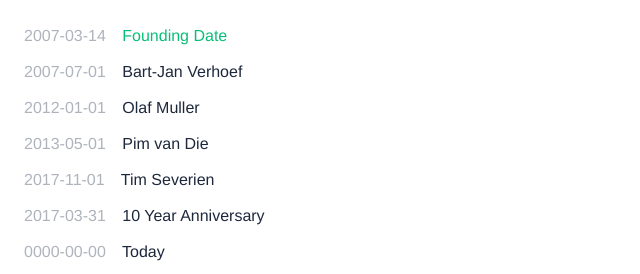
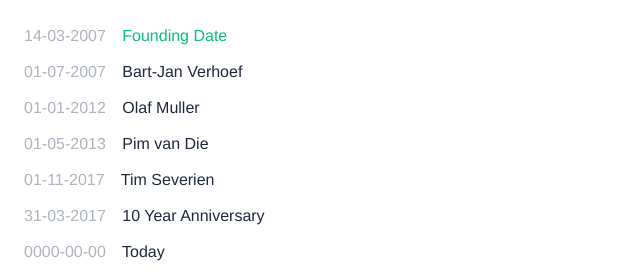
Before and after one commit to vicompany/vicademy-logo, a website: page src/templates/index.html in a window 1280 px wide. Shown: the top 274 px of the page, 0-640 px from the left. Drawn offline with Linux system fonts and the light colour scheme; files that its build step writes are made by us from their sources; files whose address does not match are found by name.

Commit message:
Change date formatting for users

```diff
--- a/src/templates/index.html
+++ b/src/templates/index.html
@@ -19,37 +19,37 @@
             <ul class="navigation__list">
                 <li class="navigation__item">
                     <button class="anchor is-active js-preset-button" data-date="2007-03-14">
-                        <span class="navigation__date">2007-03-14</span>
+                        <time class="navigation__date" timestamp="2007-03-14">14-03-2007</time>
                         Founding Date
                     </button>
                 </li>
                 <li class="navigation__item">
                     <button class="anchor js-preset-button" data-date="2007-07-01" data-image="assets/images/backgrounds/2007-07-01.jpg">
-                        <span class="navigation__date">2007-07-01</span>
+                        <time class="navigation__date" timestamp="2007-07-01">01-07-2007</time>
                         Bart-Jan Verhoef
                     </button>
                 </li>
                 <li class="navigation__item">
                     <button class="anchor js-preset-button" data-date="2012-01-01" data-image="assets/images/backgrounds/2012-01-01.jpg">
-                        <span class="navigation__date">2012-01-01</span>
+                        <time class="navigation__date" timestamp="2012-01-01">01-01-2012</time>
                         Olaf Muller
                     </button>
                 </li>
                 <li class="navigation__item">
                     <button class="anchor js-preset-button" data-date="2013-05-01">
-                        <span class="navigation__date">2013-05-01</span>
+                        <time class="navigation__date" timestamp="2013-05-01">01-05-2013</time>
                         Pim van Die
                     </button>
                 </li>
                 <li class="navigation__item">
                     <button class="anchor js-preset-button" data-date="2017-11-01" data-image="assets/images/backgrounds/2017-11-01.jpg">
-                        <span class="navigation__date">2017-11-01</span>
+                        <time class="navigation__date" timestamp="2017-11-01">01-11-2017</time>
                         Tim Severien
                     </button>
                 </li>
                 <li class="navigation__item">
                     <button class="anchor js-preset-button" data-date="2017-03-31" data-image="assets/images/backgrounds/2017-03-31.jpg">
-                        <span class="navigation__date">2017-03-31</span>
+                        <time class="navigation__date" timestamp="2017-03-31">31-03-2017</time>
                         10 Year Anniversary
                     </button>
                 </li>
```
